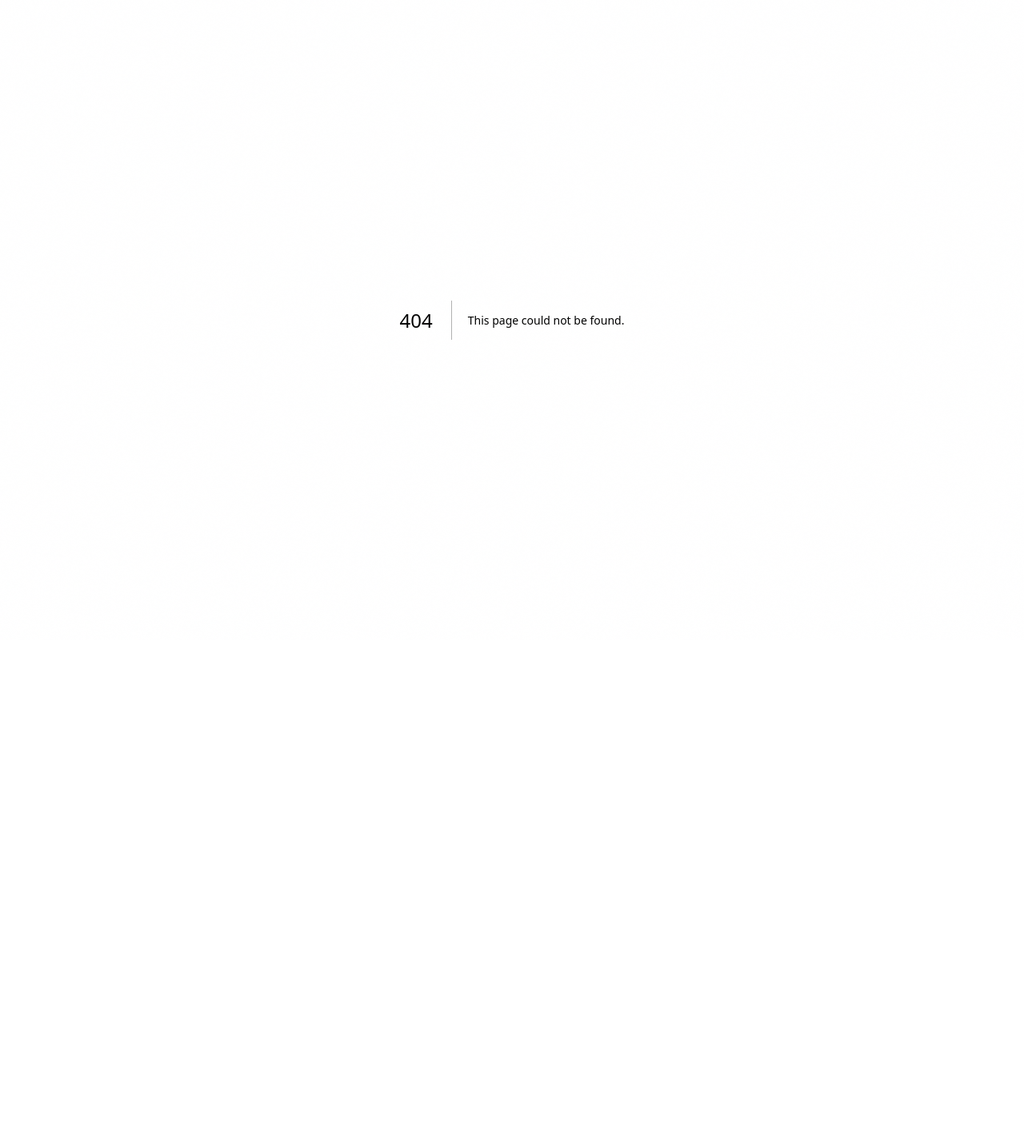
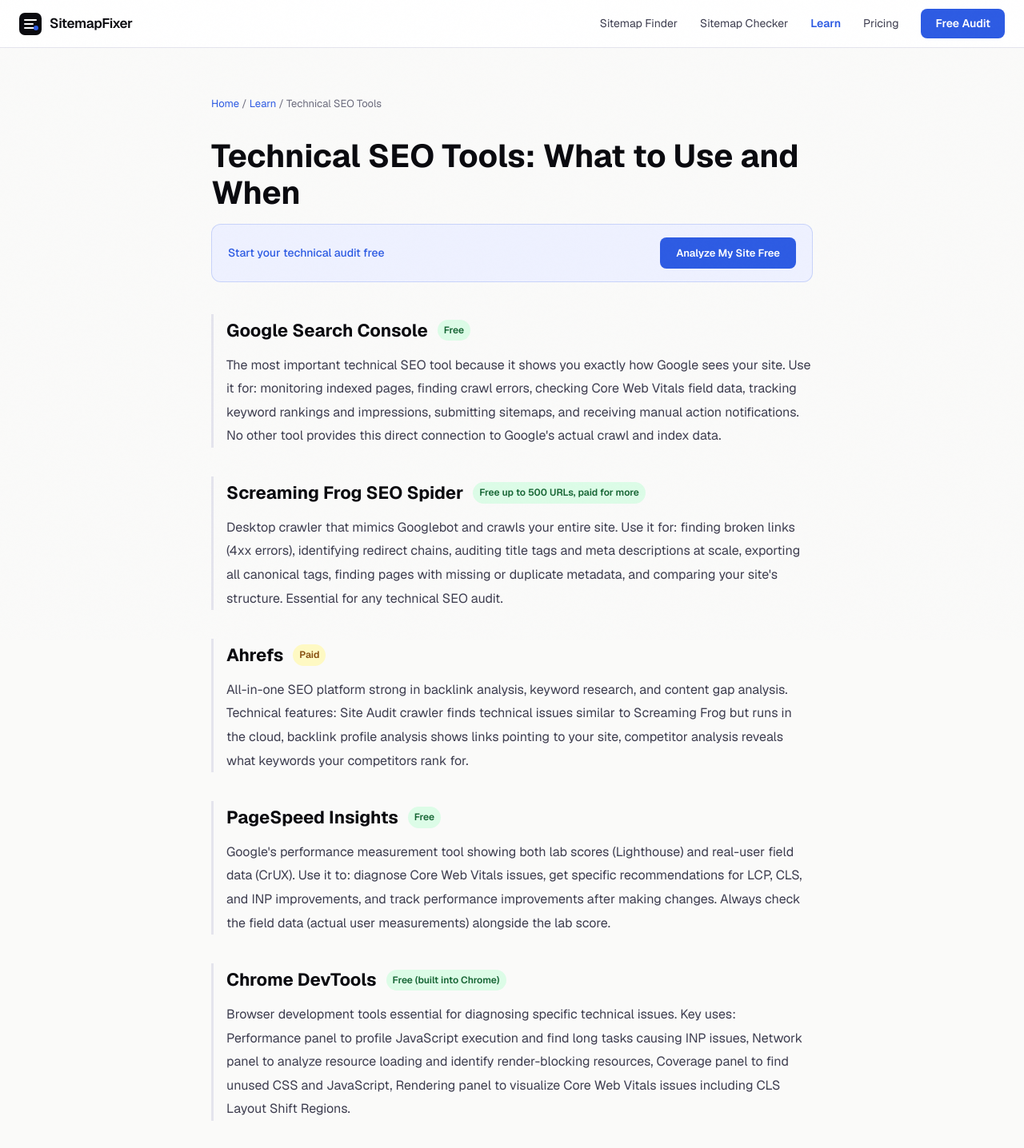
Before and after one commit to Watermelon-Coctail-Bar/sitemap-fixer, a Next.js app: page /learn/technical-seo-tools in a window 1280 px wide. Before the commit this address had no page. Shown: the top 1436 px of the page at 80% size. Before the commit the page ends 800 px from the top, so only its background shows below. Built offline with nearby package versions, Linux system fonts and the light colour scheme.

Commit message:
Create page.tsx

```diff
--- /dev/null
+++ b/src/app/learn/technical-seo-tools/page.tsx
@@ -0,0 +1,46 @@
+import type { Metadata } from 'next';
+export const metadata: Metadata = {
+  title: 'Technical SEO Tools: Best Tools for Crawling, Auditing, and Monitoring | SitemapFixer',
+  description: "The best technical SEO tools for crawling your site, auditing issues, monitoring performance, and analyzing competitors. Each tool explained with specific use cases.",
+  alternates: { canonical: 'https://sitemapfixer.com/learn/technical-seo-tools' },
+};
+const tools = [
+  { name: "Google Search Console", cost: "Free", d: "The most important technical SEO tool because it shows you exactly how Google sees your site. Use it for: monitoring indexed pages, finding crawl errors, checking Core Web Vitals field data, tracking keyword rankings and impressions, submitting sitemaps, and receiving manual action notifications. No other tool provides this direct connection to Google's actual crawl and index data." },
+  { name: "Screaming Frog SEO Spider", cost: "Free up to 500 URLs, paid for more", d: "Desktop crawler that mimics Googlebot and crawls your entire site. Use it for: finding broken links (4xx errors), identifying redirect chains, auditing title tags and meta descriptions at scale, exporting all canonical tags, finding pages with missing or duplicate metadata, and comparing your site's structure. Essential for any technical SEO audit." },
+  { name: "Ahrefs", cost: "Paid", d: "All-in-one SEO platform strong in backlink analysis, keyword research, and content gap analysis. Technical features: Site Audit crawler finds technical issues similar to Screaming Frog but runs in the cloud, backlink profile analysis shows links pointing to your site, competitor analysis reveals what keywords your competitors rank for." },
+  { name: "PageSpeed Insights", cost: "Free", d: "Google's performance measurement tool showing both lab scores (Lighthouse) and real-user field data (CrUX). Use it to: diagnose Core Web Vitals issues, get specific recommendations for LCP, CLS, and INP improvements, and track performance improvements after making changes. Always check the field data (actual user measurements) alongside the lab score." },
+  { name: "Chrome DevTools", cost: "Free (built into Chrome)", d: "Browser development tools essential for diagnosing specific technical issues. Key uses: Performance panel to profile JavaScript execution and find long tasks causing INP issues, Network panel to analyze resource loading and identify render-blocking resources, Coverage panel to find unused CSS and JavaScript, Rendering panel to visualize Core Web Vitals issues including CLS Layout Shift Regions." },
+  { name: "SitemapFixer", cost: "Free tier available", d: "Specialized tool for sitemap validation and analysis. Checks every URL in your sitemap for: 4xx and 5xx errors, robots.txt blocking conflicts, noindex tag conflicts, redirect chains, and HTTPS vs HTTP inconsistencies. Particularly useful after site migrations and when Google Search Console reports sitemap submission errors." },
+];
+export default function Page() {
+  return (
+    <div style={{ maxWidth: 800, margin: '0 auto', padding: '60px 24px' }}>
+      <nav style={{ fontSize: 13, color: '#6b6b7d', marginBottom: 32 }}>
+        <a href="/" style={{ color: '#2d5be3', textDecoration: 'none' }}>Home</a>{' / '}
+        <a href="/learn" style={{ color: '#2d5be3', textDecoration: 'none' }}>Learn</a>{' / '}
+        <span>Technical SEO Tools</span>
+      </nav>
+      <h1 style={{ fontSize: 40, fontWeight: 700, color: '#0a0a0f', marginBottom: 16, lineHeight: 1.15 }}>Technical SEO Tools: What to Use and When</h1>
+      <div style={{ background: '#eef1ff', border: '1px solid rgba(45,91,227,0.2)', borderRadius: 12, padding: '16px 20px', marginBottom: 40, display: 'flex', alignItems: 'center', justifyContent: 'space-between', gap: 16 }}>
+        <span style={{ fontSize: 14, color: '#2d5be3', fontWeight: 500 }}>Start your technical audit free</span>
+        <a href="/" style={{ background: '#2d5be3', color: 'white', padding: '10px 20px', borderRadius: 8, textDecoration: 'none', fontWeight: 600, fontSize: 13 }}>Analyze My Site Free</a>
+      </div>
+      <div style={{ fontSize: 16, color: '#3d3d4f', lineHeight: 1.85 }}>
+        {tools.map(({ name, cost, d }) => (
+          <div key={name} style={{ marginBottom: 36, borderLeft: '3px solid #e4e4ed', paddingLeft: 16 }}>
+            <div style={{ display: 'flex', alignItems: 'center', gap: 12, marginBottom: 8, flexWrap: 'wrap' }}>
+              <h2 style={{ fontSize: 22, fontWeight: 700, color: '#0a0a0f', margin: 0 }}>{name}</h2>
+              <span style={{ fontSize: 12, padding: '2px 8px', borderRadius: 20, fontWeight: 600, background: cost.startsWith('Free') ? '#dcfce7' : '#fef9c3', color: cost.startsWith('Free') ? '#166534' : '#854d0e' }}>{cost}</span>
+            </div>
+            <p style={{ margin: 0 }}>{d}</p>
+          </div>
+        ))}
+      </div>
+      <div style={{ background: '#0a0a0f', borderRadius: 12, padding: '32px', textAlign: 'center', marginTop: 56 }}>
+        <div style={{ fontSize: 20, fontWeight: 700, color: 'white', marginBottom: 8 }}>Start your technical SEO audit</div>
+        <div style={{ color: '#9999aa', marginBottom: 20, fontSize: 14 }}>Free sitemap analysis in 60 seconds — no tool install needed</div>
+        <a href="/" style={{ background: 'white', color: '#0a0a0f', padding: '14px 28px', borderRadius: 8, textDecoration: 'none', fontWeight: 700 }}>Analyze My Site Free</a>
+      </div>
+    </div>
+  );
+}
```
